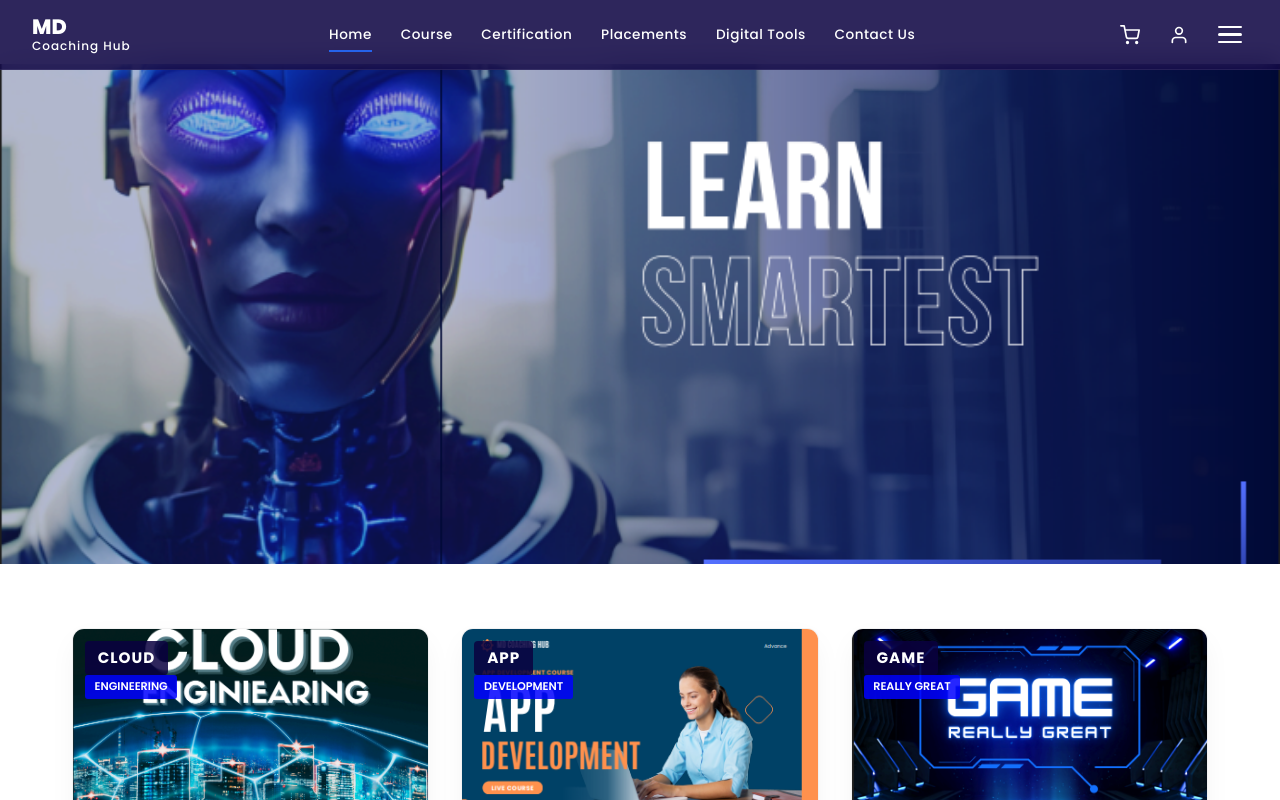
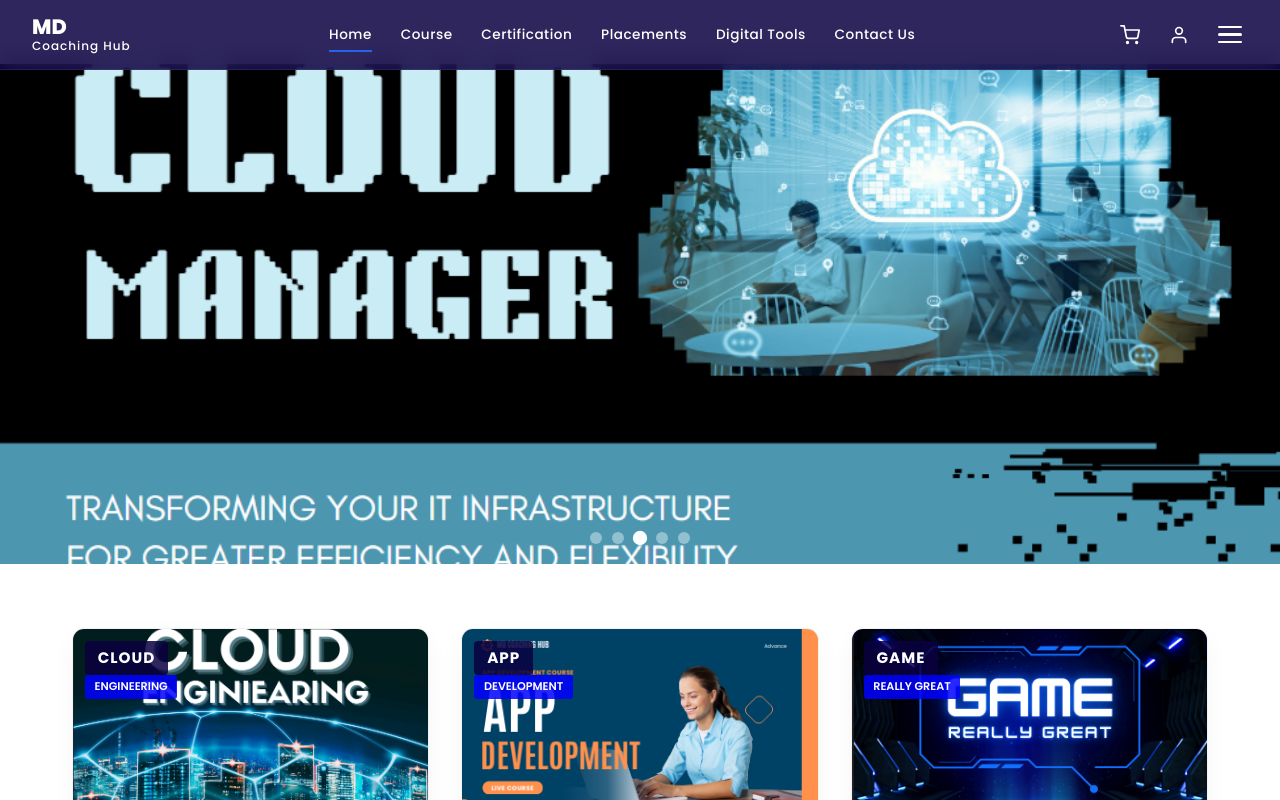
Before and after one commit to pashaarshad/website-md-coaching-hub, a Next.js app: page / in a window 1280 px wide. Shown: the top 800 px of the page. Built offline with nearby package versions, Linux system fonts and the light colour scheme.

Commit message:
added the hero selecion

```diff
--- a/app/components/Hero.js
+++ b/app/components/Hero.js
@@ -1,13 +1,52 @@
 'use client';
 
+import { useState, useEffect } from 'react';
+
 export default function Hero() {
+  const images = [
+    '/hero-slid/1.png',
+    '/hero-slid/2.png',
+    '/hero-slid/3.png',
+    '/hero-slid/4.png',
+    '/hero-slid/5.png'
+  ];
+
+  const [currentIndex, setCurrentIndex] = useState(0);
+
+  useEffect(() => {
+    // Slits automatically every 2.5 seconds
+    const interval = setInterval(() => {
+      setCurrentIndex((prev) => (prev + 1) % images.length);
+    }, 2500);
+    return () => clearInterval(interval);
+  }, []);
+
   return (
     <section className="hero" id="hero-section">
-      <img
-        src="/images/6ad842a58149f478fda7e7926e20f5019e53b751.png"
-        alt="Learn Smartest - MD Coaching Hub"
-        className="hero-bg"
-      />
+      <div
+        className="hero-slider-container"
+        style={{ transform: `translateX(-${currentIndex * 100}%)` }}
+      >
+        {images.map((img, i) => (
+          <img
+            key={i}
+            src={img}
+            alt={`Hero slide ${i + 1}`}
+            className="hero-slide-img"
+          />
+        ))}
+      </div>
+
+      {/* Slider Indicators */}
+      <div className="hero-slider-dots">
+        {images.map((_, i) => (
+          <span
+            key={i}
+            className={`hero-dot ${i === currentIndex ? 'active' : ''}`}
+            onClick={() => setCurrentIndex(i)}
+          />
+        ))}
+      </div>
     </section>
   );
 }
--- a/app/globals.css
+++ b/app/globals.css
@@ -173,12 +173,41 @@ img {
   background: var(--primary-dark);
 }
 
-.hero-bg {
+.hero-slider-container {
+  display: flex;
   width: 100%;
+  transition: transform 0.8s cubic-bezier(0.25, 0.46, 0.45, 0.94);
+}
+
+.hero-slide-img {
+  min-width: 100%;
   height: auto;
-  display: block;
   object-fit: cover;
   max-height: 500px;
+}
+
+.hero-slider-dots {
+  position: absolute;
+  bottom: 20px;
+  left: 50%;
+  transform: translateX(-50%);
+  display: flex;
+  gap: 10px;
+  z-index: 10;
+}
+
+.hero-dot {
+  width: 12px;
+  height: 12px;
+  border-radius: 50%;
+  background: rgba(255, 255, 255, 0.4);
+  cursor: pointer;
+  transition: var(--transition);
+}
+
+.hero-dot.active {
+  background: var(--white);
+  transform: scale(1.2);
 }
 
 /* ===== SECTION COMMON ===== */
```
